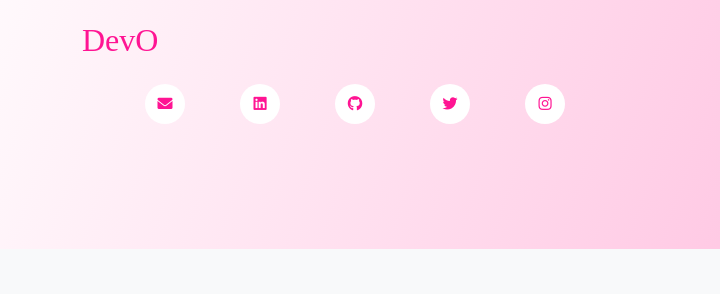
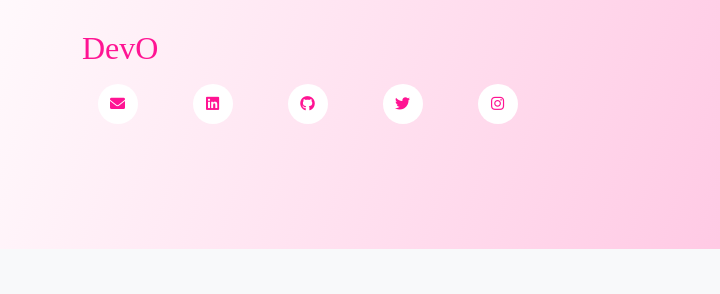
Before and after one commit to Kritiji/Portfolio, a plain HTML site: page index.html in a window 1280 px wide. Shown: the part 313-607 px from the top of the page, 0-720 px from the left. Drawn offline with nearby package versions, Linux system fonts and the light colour scheme; grey boxes are pictures that could not be loaded.

Commit message:
Add files via upload

```diff
--- a/index.html
+++ b/index.html
@@ -115,9 +115,9 @@
                     <h2 class="role-container" style="color: #FF1493;">
                         <!-- Empty container for TypewriterJS to target -->
                     </h2>
-                    <div class="row mt-4 justify-content-center">
+                    <div class="row mt-3">
                         <!-- Email -->
-                        <div class="col-4 col-sm-2 d-flex justify-content-center mb-3">
+                        <div class="col-3 col-sm-2 d-flex align-items-center mb-2">
                             <div class="social-icon-container">
                                 <a href="mailto:kritiwork25@gmail.com" class="text-decoration-none">
                                     <i class="fa fa-envelope social-icon"></i>
@@ -125,7 +125,7 @@
                             </div>
                         </div>
                         <!-- LinkedIn -->
-                        <div class="col-4 col-sm-2 d-flex justify-content-center mb-3">
+                        <div class="col-3 col-sm-2 d-flex align-items-center mb-2">
                             <div class="social-icon-container">
                                 <a href="https://www.linkedin.com/in/kritiigautam/" class="text-decoration-none" target="_blank">
                                     <i class="fab fa-linkedin social-icon"></i>
@@ -133,7 +133,7 @@
                             </div>
                         </div>
                         <!-- GitHub -->
-                        <div class="col-4 col-sm-2 d-flex justify-content-center mb-3">
+                        <div class="col-3 col-sm-2 d-flex align-items-center mb-2">
                             <div class="social-icon-container">
                                 <a href="https://github.com/Kritiji/" class="text-decoration-none" target="_blank">
                                     <i class="fab fa-github social-icon"></i>
@@ -141,7 +141,7 @@
                             </div>
                         </div>
                         <!-- Twitter (X) -->
-                        <div class="col-4 col-sm-2 d-flex justify-content-center mb-3">
+                        <div class="col-3 col-sm-2 d-flex align-items-center mb-2">
                             <div class="social-icon-container">
                                 <a href="https://x.com/Kriiiitii" class="text-decoration-none" target="_blank">
                                     <i class="fab fa-twitter social-icon"></i>
@@ -149,7 +149,7 @@
                             </div>
                         </div>
                         <!-- Instagram -->
-                        <div class="col-4 col-sm-2 d-flex justify-content-center mb-3">
+                        <div class="col-3 col-sm-2 d-flex align-items-center mb-2">
                             <div class="social-icon-container">
                                 <a href="https://www.instagram.com/tech_with_kriti/" class="text-decoration-none" target="_blank">
                                     <i class="fab fa-instagram social-icon"></i>
@@ -157,6 +157,7 @@
                             </div>
                         </div>
                     </div>
+
                 </div>
                 <!-- Image Section -->
                 <div class="col-lg-6 col-md-12 text-center">
```
Also changed, not shown: style.css (line endings or trailing spaces).
